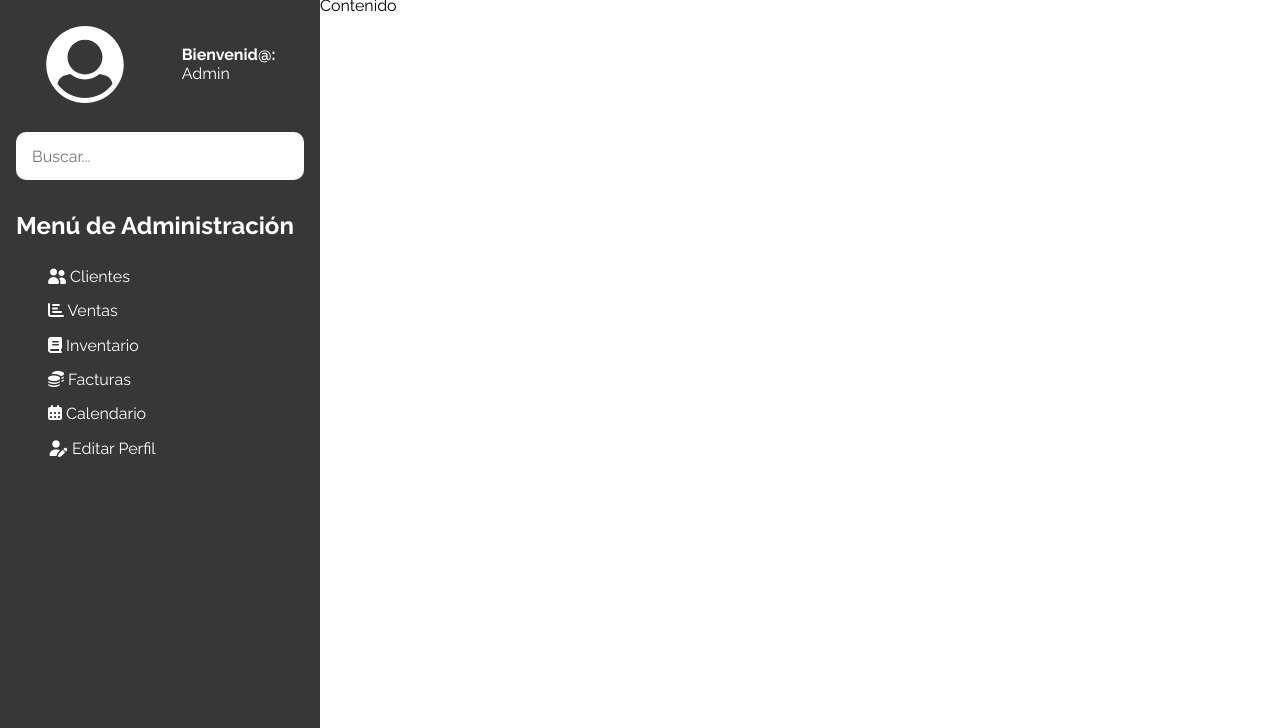
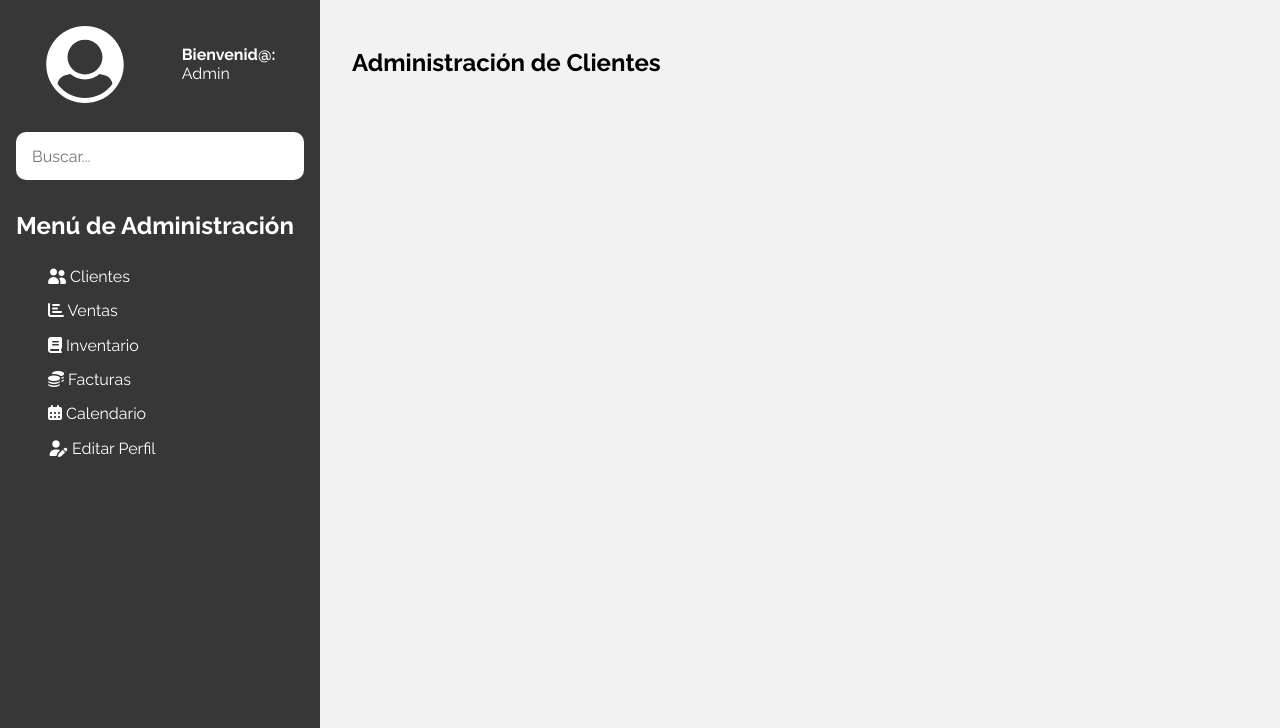
Before and after one commit to ojedam13/AdminFlex, a website: page index.html in a window 1280 px wide. Shown: the part 72-800 px from the top of the page. Drawn offline with nearby package versions, Linux system fonts and the light colour scheme.

Commit message:
estilo al area principal

```diff
--- a/index.html
+++ b/index.html
@@ -169,7 +169,8 @@
                 </div>
             </aside>
             <div class="contenido">
-                Contenido
+                <h2 class="encabezado">Administración de Clientes</h2>
+
             </div>
         </main>
     </div>
--- a/scss/_custom.scss
+++ b/scss/_custom.scss
@@ -12,6 +12,7 @@ html {
 body {
     font-family: $fuente_principal;
     height: 100%;
+    background-color: $gris;
 }
 
 img {
@@ -204,3 +205,8 @@ img {
     display: flex;
 
 }
+
+.contenido{
+    flex: 1;
+    padding: 2rem;
+}
```
Also changed, not shown: css/app.css.
